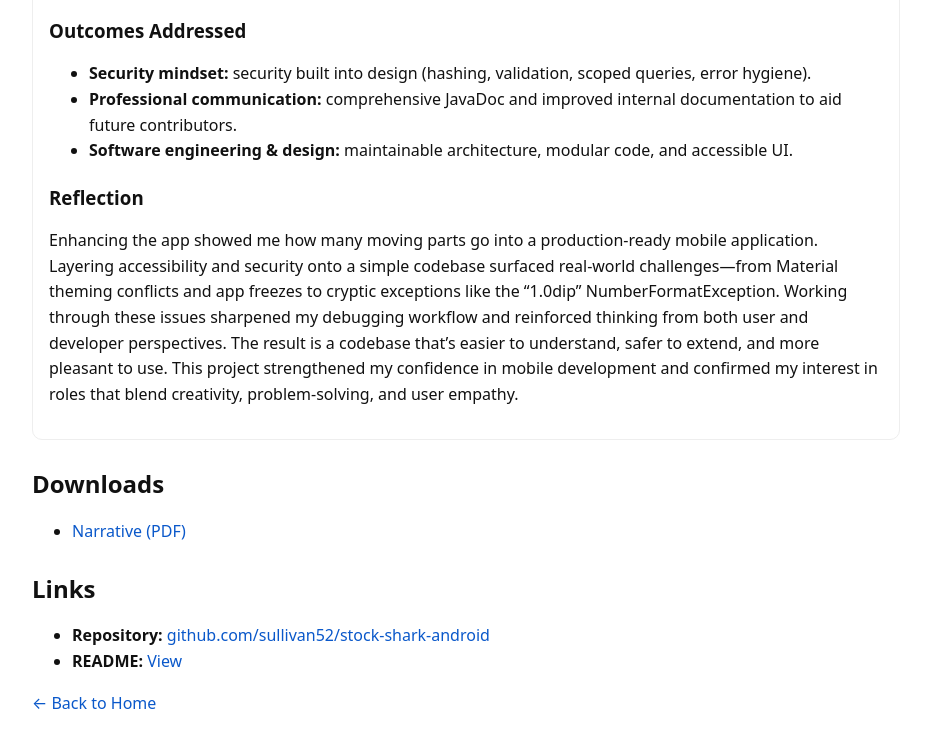
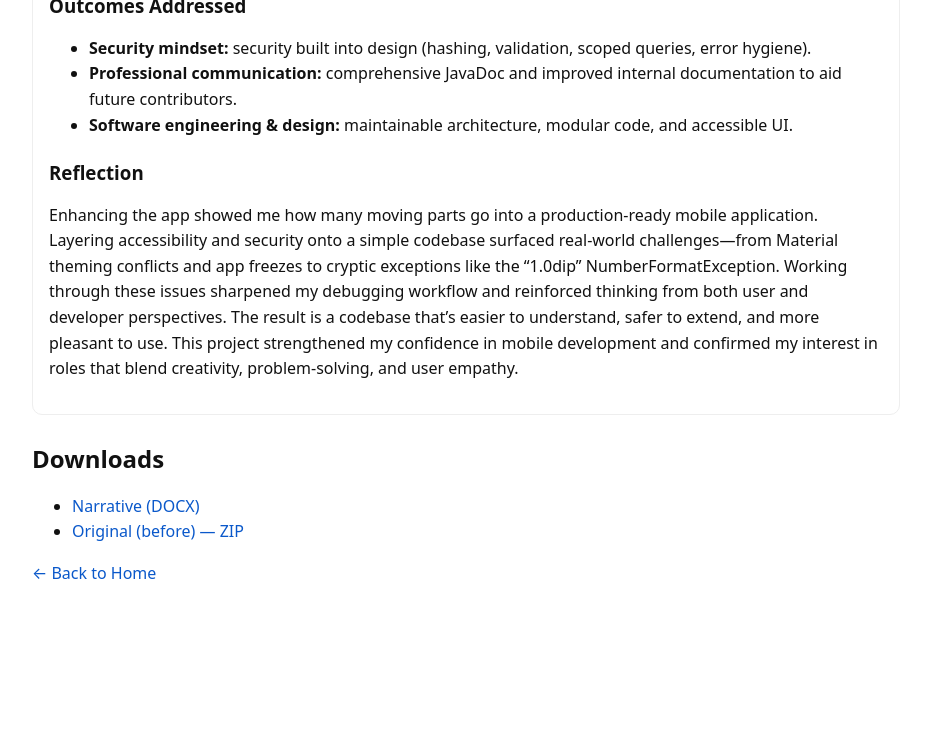
Before and after one commit to sullivan52/sullivan52.github.io, a plain HTML site: page artifacts/stock-shark.html in a window 1280 px wide. Shown: the part 1230-1978 px from the top of the page, without its empty margins (174-1105 px from the left). After the commit the page ends 1856 px from the top, so only its background shows below. Drawn offline with Linux system fonts and the light colour scheme.

Commit message:
Update stock-shark.html

```diff
--- a/artifacts/stock-shark.html
+++ b/artifacts/stock-shark.html
@@ -26,7 +26,6 @@
     <h2>Code</h2>
     <ul>
       <li><strong>Enhanced (browse):</strong> <a href="https://github.com/sullivan52/stock-shark-android">github.com/sullivan52/stock-shark-android</a></li>
-      <li><strong>Original (before) download:</strong> <a href="/files/stock-shark-before.zip">stock-shark-before.zip</a></li>
     </ul>
 
     <h2>Narrative</h2>
@@ -65,13 +64,8 @@
 
     <h2>Downloads</h2>
     <ul>
-      <li><a href="/files/stock-shark-narrative.pdf" target="_blank" rel="noopener">Narrative (PDF)</a></li>
-    </ul>
-
-    <h2>Links</h2>
-    <ul>
-      <li><strong>Repository:</strong> <a href="https://github.com/sullivan52/stock-shark-android">github.com/sullivan52/stock-shark-android</a></li>
-      <li><strong>README:</strong> <a href="https://github.com/sullivan52/stock-shark-android/blob/main/README.md">View</a></li>
+      <li><a href="/files/stock-shark-narrative.docx">Narrative (DOCX)</a></li>
+      <li><a href="/files/stock-shark-before.zip">Original (before) — ZIP</a></li>
     </ul>
 
     <p><a href="/">← Back to Home</a></p>
```
